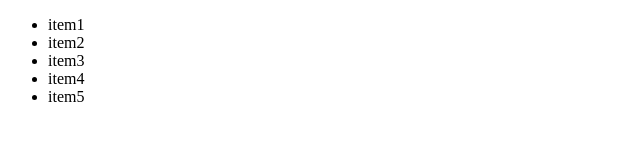
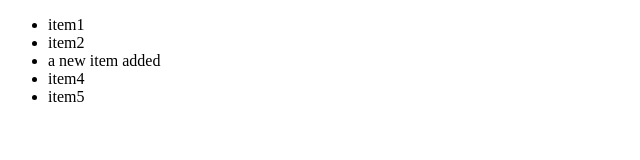
Before and after one commit to rao123dk/TestToday, a plain HTML site: page file01.html in a window 1280 px wide. Shown: the whole page, without its empty margins (0-640 px from the left). Drawn offline with Linux system fonts and the light colour scheme.

Commit message:
item 3 of this file edited

```diff
--- a/file01.html
+++ b/file01.html
@@ -8,7 +8,7 @@
 	<ul>
 		<li>item1</li>
 		<li>item2</li>
-		<li>item3</li>
+		<li>a new item added</li>
 		<li>item4</li>
 		<li>item5</li>
 	</ul>
```
